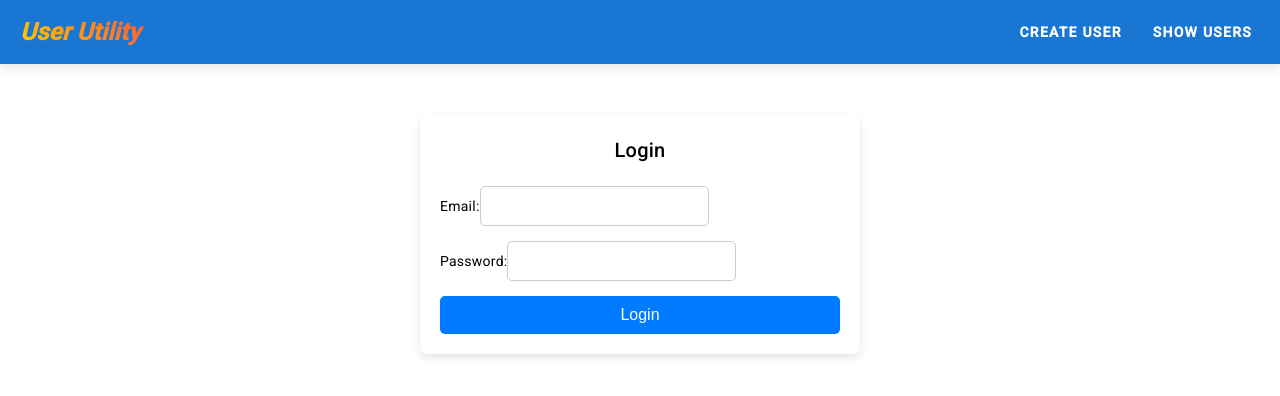
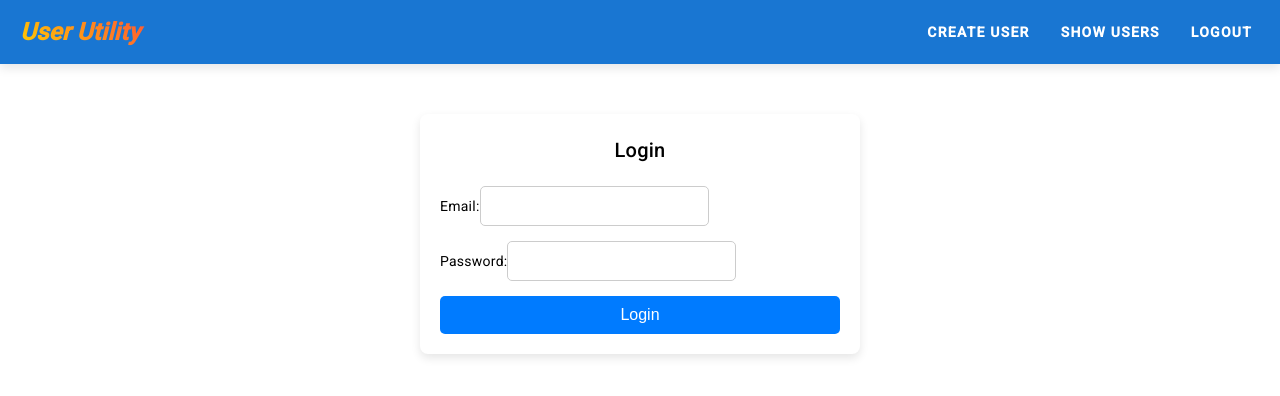
Before and after one commit to tsweet2/crud-frontend, an Angular app: page /login in a window 1280 px wide. Shown: the top 396 px of the page. Built offline with nearby package versions, Linux system fonts and the light colour scheme; sample sign-in values are in the browser's storage.

Commit message:
add authguard and logout button

```diff
--- a/src/app/app.component.html
+++ b/src/app/app.component.html
@@ -2,8 +2,9 @@
   <span class="toolbar-title">User Utility</span>
   <span class="spacer"></span>
   <div class="menu-items">
-    <a mat-button class="menu-button" routerLink="/user-form">Create User</a>
-    <a mat-button class="menu-button" routerLink="/user-list">Show Users</a>
+    <a *ngIf="isAuthenticated()" mat-button class="menu-button" routerLink="/user-form">Create User</a>
+    <a *ngIf="isAuthenticated()" mat-button class="menu-button" routerLink="/user-list">Show Users</a>
+    <button *ngIf="isAuthenticated()" mat-button class="menu-button" (click)="logout()">LOGOUT</button>
   </div>
 </mat-toolbar>
 
--- a/src/app/app.component.ts
+++ b/src/app/app.component.ts
@@ -3,13 +3,26 @@ import { RouterOutlet , RouterLink} from '@angular/router';
 import { UserListComponent } from "./user-list/user-list.component";
 import { MatToolbarModule } from '@angular/material/toolbar';
 import { MatButtonModule } from '@angular/material/button';
+import { AuthService } from './services/auth.service';
+import { CommonModule } from '@angular/common';
 
 @Component({
   selector: 'app-root',
-  imports: [RouterOutlet, MatToolbarModule, MatButtonModule, RouterLink],
+  imports: [RouterOutlet, MatToolbarModule, MatButtonModule, RouterLink, CommonModule],
   templateUrl: './app.component.html',
   styleUrl: './app.component.scss'
 })
 export class AppComponent {
+
+  constructor(private authService: AuthService) {}
   title = 'crud-frontend';
+
+  isAuthenticated(): boolean {
+    console.log('Checking if user is authenticated...' + this.authService.isAuthenticated());
+    return this.authService.isAuthenticated(); // ✅ Check if user is logged in
+  }
+
+  logout() {
+    this.authService.logout();
+  }
 }
--- a/src/app/app.routes.ts
+++ b/src/app/app.routes.ts
@@ -2,10 +2,11 @@ import { Routes } from '@angular/router';
 import { UserFormComponent } from './user-form/user-form.component';
 import { UserListComponent } from './user-list/user-list.component';
 import { LoginComponent } from './login/login/login.component';
+import { AuthGuard } from './guards/auth.guard';
 
 export const routes: Routes = [
     { path: '', redirectTo: '/login', pathMatch: 'full' },
     { path: 'login', component: LoginComponent },
-    { path: 'user-form', component: UserFormComponent },
-    { path: 'user-list', component: UserListComponent }, // ✅ Protected route
+    { path: 'user-form', component: UserFormComponent, canActivate: [AuthGuard] }, // ✅ Protected route
+    { path: 'user-list', component: UserListComponent, canActivate: [AuthGuard] }, // ✅ Protected route
 ];
--- /dev/null
+++ b/src/app/guards/auth.guard.ts
@@ -0,0 +1,24 @@
+import { Injectable } from '@angular/core';
+import { CanActivate, Router } from '@angular/router';
+import { AuthService } from '../services/auth.service';
+
+@Injectable({
+  providedIn: 'root'
+})
+export class AuthGuard implements CanActivate {
+  constructor(private authService: AuthService, private router: Router) {}
+
+  canActivate(): boolean {
+
+    console.log('Checking if user is authenticated...');
+
+    if (this.authService.isAuthenticated()) {
+      console.log('✅ User is authenticated');
+      return true; // ✅ Allow navigation if user is logged in
+    }
+
+    console.warn('🚫 Access denied. Redirecting to login.');
+    this.router.navigate(['/login']); // 🚀 Redirect to login page
+    return false;
+  }
+}
--- a/src/app/services/auth.service.ts
+++ b/src/app/services/auth.service.ts
@@ -1,6 +1,7 @@
 import { HttpClient } from '@angular/common/http';
 import { Injectable } from '@angular/core';
 import { map, Observable, tap } from 'rxjs';
+import { Router } from '@angular/router';
 
 @Injectable({
   providedIn: 'root'
@@ -8,7 +9,7 @@ import { map, Observable, tap } from 'rxjs';
 export class AuthService {
   private apiUrl = 'http://localhost:8080/api/auth/login';
 
-  constructor(private http: HttpClient) {}
+  constructor(private http: HttpClient, private router: Router) {}
 
   login(email: string, password: string): Observable<string> {
     return this.http.post<{ token: string }>(this.apiUrl, { emailAddress: email, password }).pipe(
@@ -30,10 +31,14 @@ export class AuthService {
   }
 
   isAuthenticated(): boolean {
+    const token = this.getToken();
+    console.log('🛠 Checking authentication: Token exists?', !!token);
     return !!this.getToken(); // ✅ Check if user is authenticated
   }
 
   logout(): void {
-    localStorage.removeItem('jwt'); // ✅ Clear JWT on logout
+    console.log('🚪 Logging out: Removing JWT and redirecting to login.');
+    localStorage.removeItem('jwt'); // ✅ Remove stored token
+    this.router.navigate(['/login']); // ✅ Redirect to login page
   }
 }
```
Also changed, not shown: 1 other file (tests, documents, lock files or other folders).
